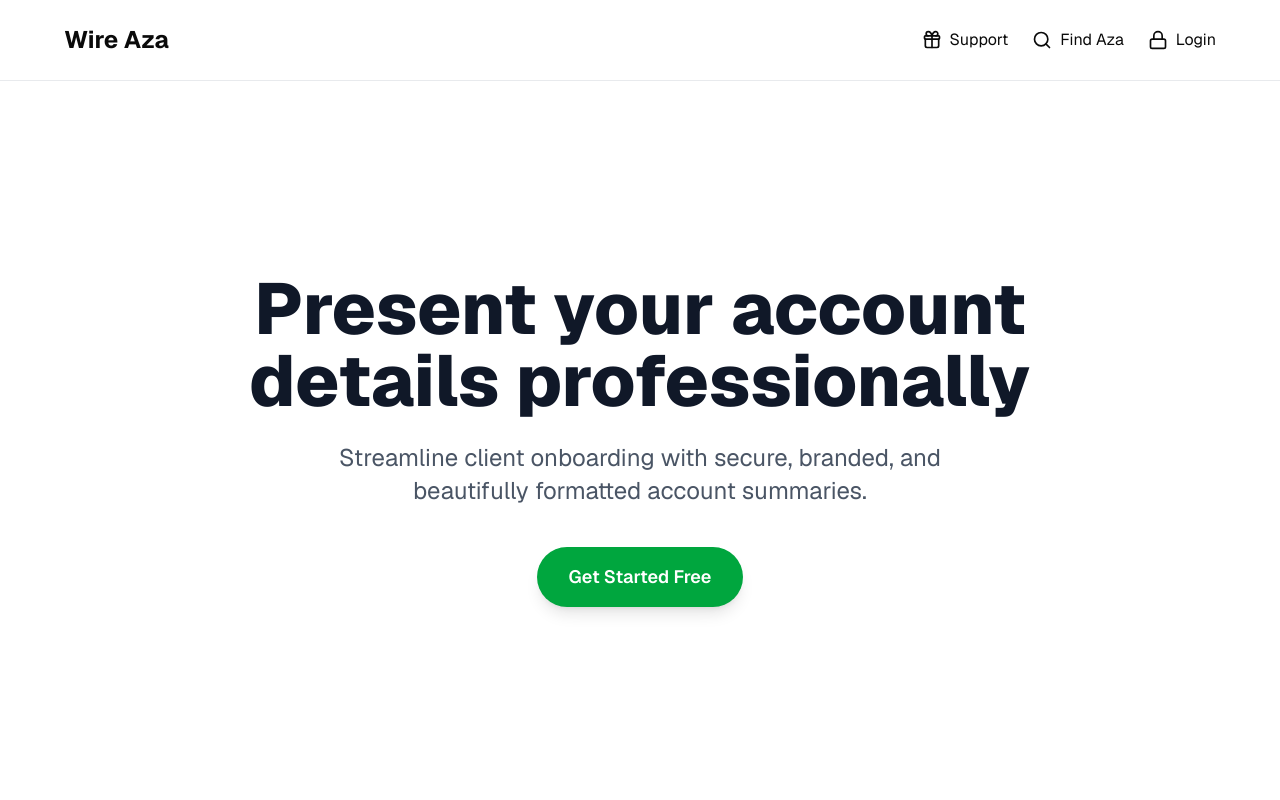
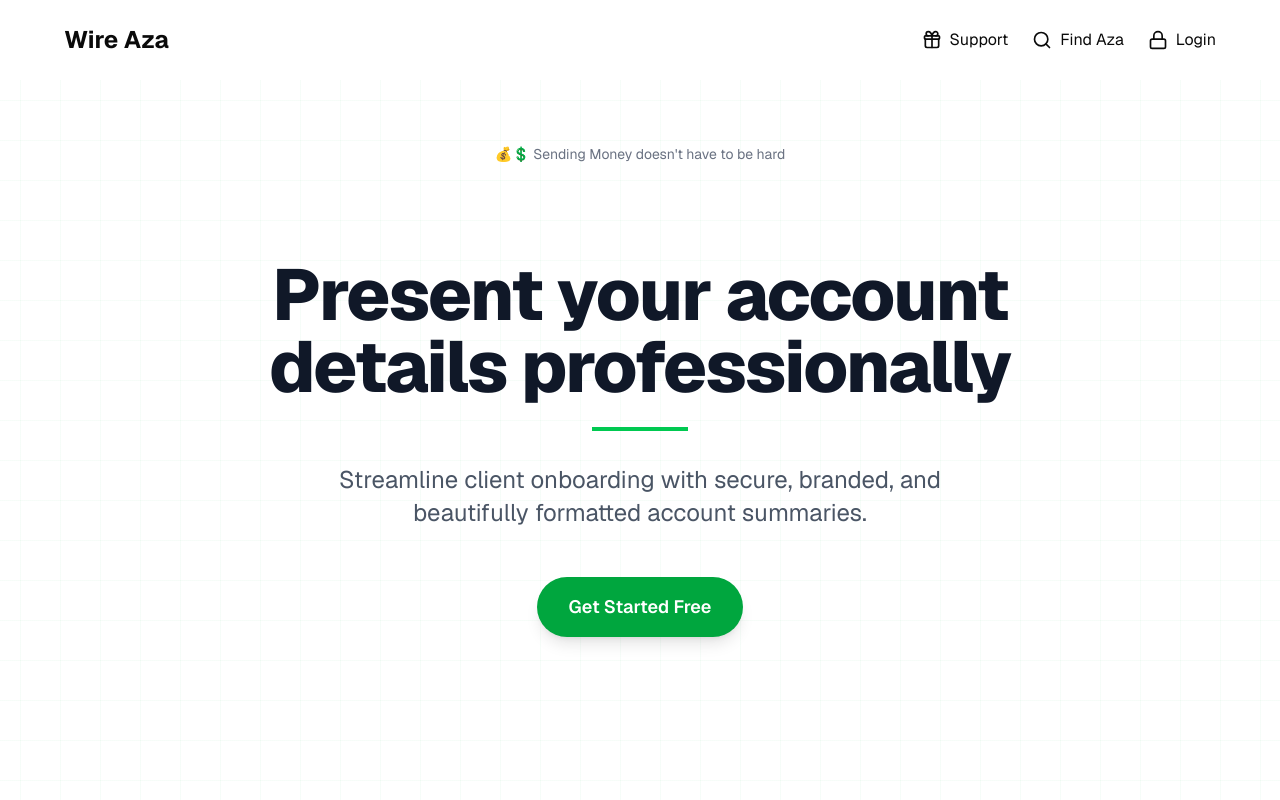
Before and after one commit to fisayo-dev/wire-aza, a Next.js app: page / in a window 1280 px wide. Built offline with nearby package versions, Linux system fonts and the light colour scheme.

Commit message:
style: redesign landing

```diff
--- a/components/wire-aza/Header.tsx
+++ b/components/wire-aza/Header.tsx
@@ -7,7 +7,7 @@ const Header = () => {
     { title: "Login", icon: <LockIcon className="w-5 h-5" /> },
   ];
   return (
-    <div className="bg-background border-b border-gray-300/50 fixed w-full top-0 left-0 z-50">
+    <div className="bg-background fixed w-full top-0 left-0 z-50">
       <div className="app-container flex justify-between items-center h-20">
         <h2 className="text-2xl font-bold">Wire Aza</h2>
         <div className="flex items-center gap-4 md:gap-6">
--- a/components/wire-aza/Landing.tsx
+++ b/components/wire-aza/Landing.tsx
@@ -1,23 +1,44 @@
+"use client";
 import Link from "next/link";
 
 const Landing = () => {
   return (
-    <div className="py-8 md:py-12 lg:py-16 min-h-[90vh] flex items-center justify-center px-4 sm:px-6 lg:px-8">
-      <div className="max-w-4xl mx-auto text-center grid gap-4 md:gap-6">
+    <div
+      className="py-8 md:py-12 lg:py-16 min-h-[90vh] flex items-center justify-center px-4 sm:px-6 lg:px-8 relative overflow-hidden"
+      style={{
+        backgroundColor: "#ffffff",
+        backgroundImage: `
+          linear-gradient(rgba(34, 197, 94, 0.04) 1px, transparent 1px),
+          linear-gradient(90deg, rgba(34, 197, 94, 0.04) 1px, transparent 1px)
+        `,
+        backgroundSize: "40px 40px",
+        backgroundPosition: "center",
+      }}
+    >
+      {/* Subtle green dot at top-center (like in your image) */}
+      <div className="absolute top-16 left-1/2 transform -translate-x-1/2 flex items-center gap-2 text-sm text-gray-500">
+        💰💲
+        Sending Money doesn&apos;t have to be hard
+      </div>
+
+      <div className="max-w-4xl mx-auto text-center grid gap-2 md:gap-4 relative z-10 mt-4">
         {/* Main Heading */}
-        <h1 className="text-4xl sm:text-5xl md:text-6xl lg:text-7xl font-extrabold text-gray-900 ">
+        <h1 className="text-4xl sm:text-5xl md:text-6xl lg:text-7xl font-extrabold text-gray-900 tracking-tight">
           Present your account <br className="hidden sm:block" />
           details professionally
         </h1>
 
+        {/* Decorative underline (like in image) */}
+        <div className="w-24 h-1 bg-green-500 mx-auto mt-2"></div>
+
         {/* Subtitle */}
-        <p className="text-lg sm:text-xl md:text-2xl text-gray-600 max-w-2xl mx-auto leading-snug">
+        <p className="text-lg sm:text-xl md:text-2xl text-gray-600 max-w-2xl mx-auto leading-snug mt-4">
           Streamline client onboarding with secure, branded, and beautifully
           formatted account summaries.
         </p>
 
         {/* CTA Button */}
-        <div className="mt-4">
+        <div className="mt-8">
           <Link
             href="/login"
             className="inline-flex items-center justify-center px-8 py-4
@@ -26,7 +47,7 @@ const Landing = () => {
                      rounded-full shadow-lg
                      transition-all duration-200
                      transform hover:scale-105
-                     focus:outline-none focus:ring-4 focus:ring-blue-300"
+                     focus:outline-none focus:ring-4 focus:ring-green-300"
           >
             Get Started Free
           </Link>
```
